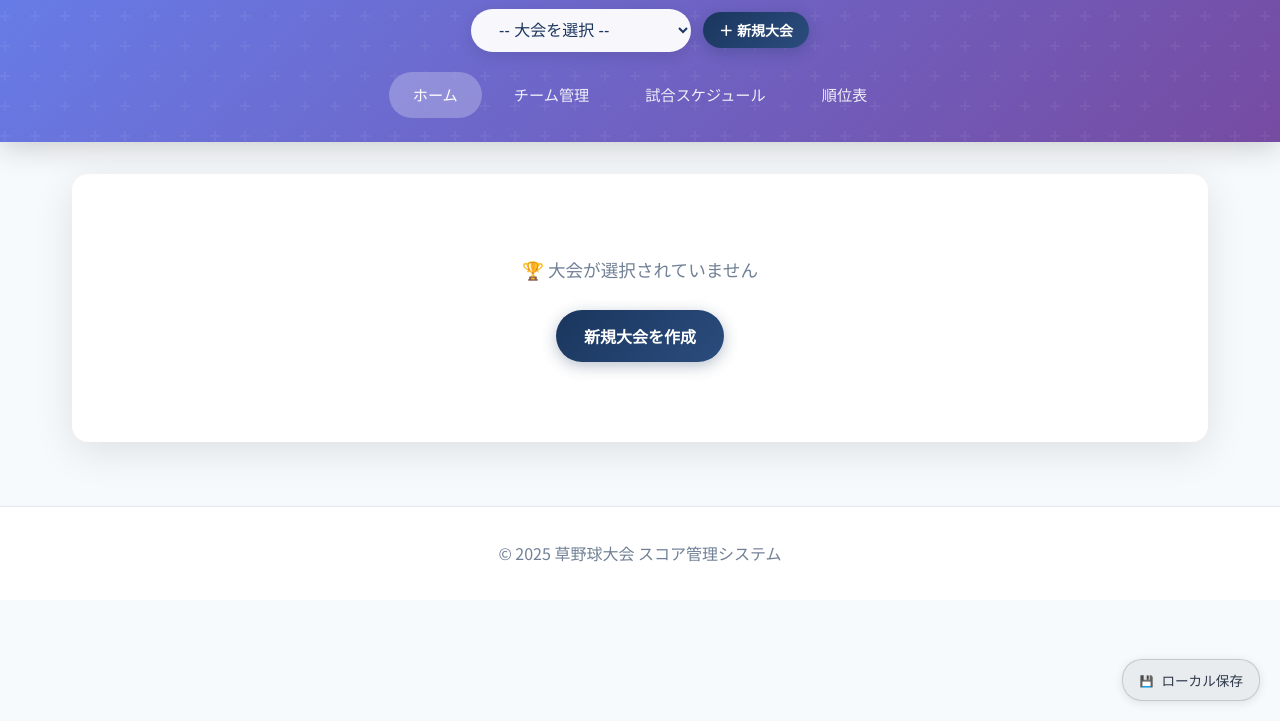
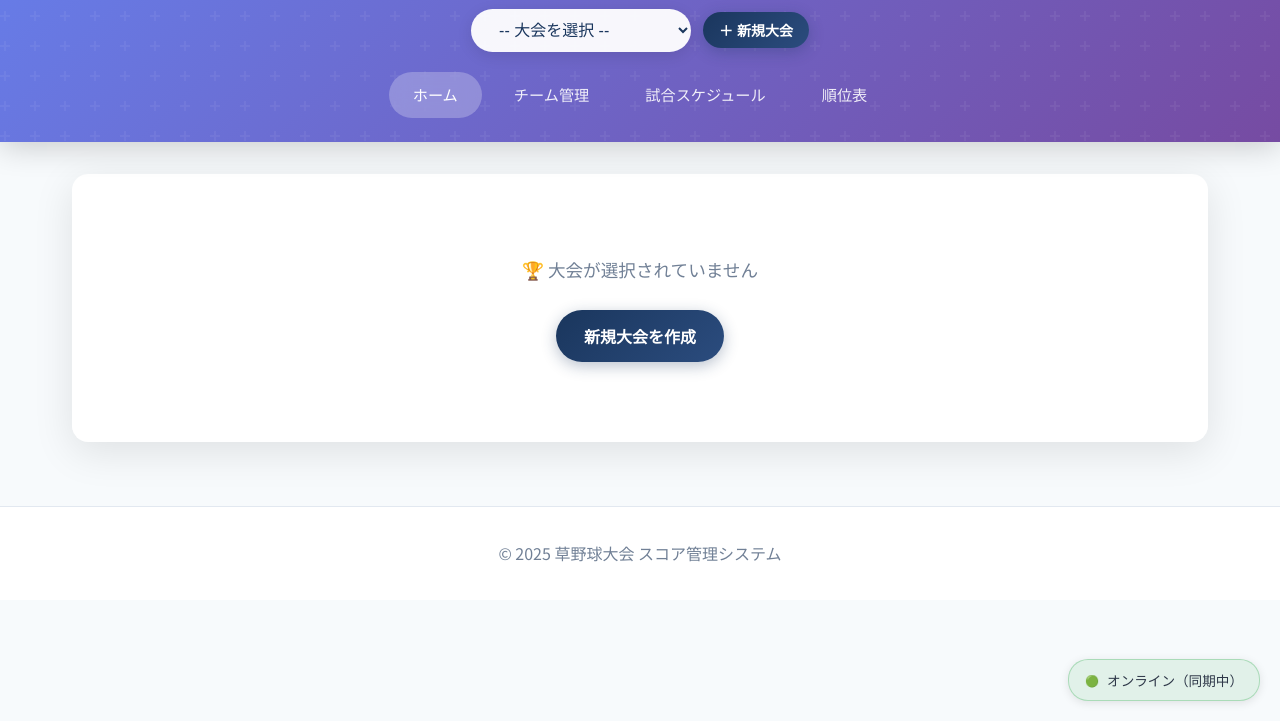
Before and after one commit to tatataiger/otaku, a plain HTML site: page index.html in a window 1280 px wide. Shown: the part 79-800 px from the top of the page. Drawn offline with Linux system fonts and the light colour scheme.

Commit message:
Add Firebase configuration

```diff
--- a/index.html
+++ b/index.html
@@ -386,17 +386,14 @@
         import { getFirestore, doc, setDoc, getDoc, onSnapshot, collection, deleteDoc } from 'https://www.gstatic.com/firebasejs/10.7.1/firebase-firestore.js';
 
         // Firebase設定
-        // ⚠️ 重要: 下記をあなたのFirebaseプロジェクトの設定に置き換えてください
-        // 1. https://console.firebase.google.com/ でプロジェクトを作成
-        // 2. Firestoreを有効化
-        // 3. Webアプリを追加して設定を取得
         const firebaseConfig = {
-            apiKey: "YOUR_API_KEY",
-            authDomain: "YOUR_PROJECT.firebaseapp.com",
-            projectId: "YOUR_PROJECT_ID",
-            storageBucket: "YOUR_PROJECT.appspot.com",
-            messagingSenderId: "YOUR_SENDER_ID",
-            appId: "YOUR_APP_ID"
+            apiKey: "AIzaSyBnumCQ8P6eW0vGJ88U4MBIQI7_eHkdP3w",
+            authDomain: "otaku-baseball.firebaseapp.com",
+            projectId: "otaku-baseball",
+            storageBucket: "otaku-baseball.firebasestorage.app",
+            messagingSenderId: "406894982542",
+            appId: "1:406894982542:web:9a42156d9bc8d3990a20df",
+            measurementId: "G-3FNG7F9Q53"
         };
 
         // Firebaseが設定されているかチェック
```
